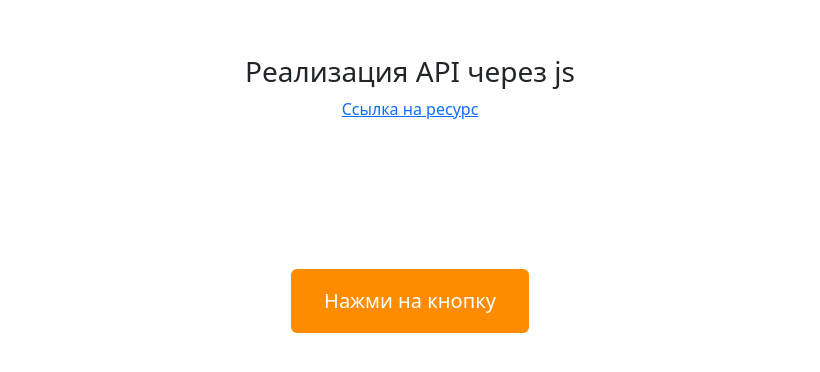
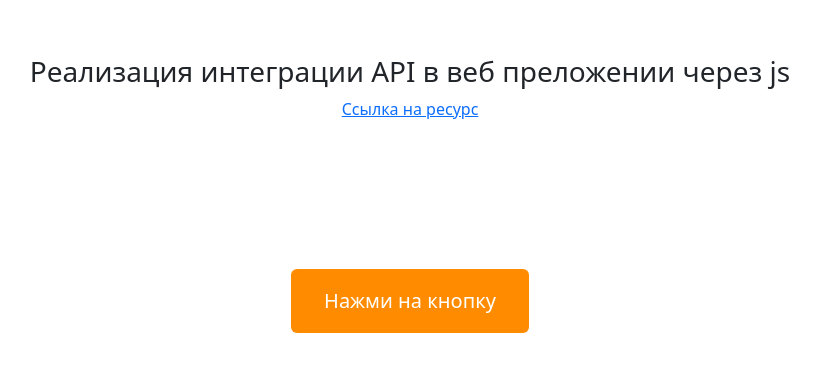
Before and after one commit to Rusbex/joke-API-test, a plain HTML site: page index.html in a window 1280 px wide. Shown: the part 114-486 px from the top of the page, without its empty margins (230-1050 px from the left). Drawn offline with nearby package versions, Linux system fonts and the light colour scheme.

Commit message:
Update index.html

```diff
--- a/index.html
+++ b/index.html
@@ -10,7 +10,7 @@
     <link rel="stylesheet" href="style.css">
 </head>
 <body class="text-center">
-<h3>Реализация API через js</h3>
+<h3>Реализация интеграции API в веб преложении через js</h3>
 <a href="https://github.com/15Dkatz/official_joke_api" target="_blank">Ссылка на ресурс</a>
 <main class="py-5 text-center container">
     <div id="content">
```
